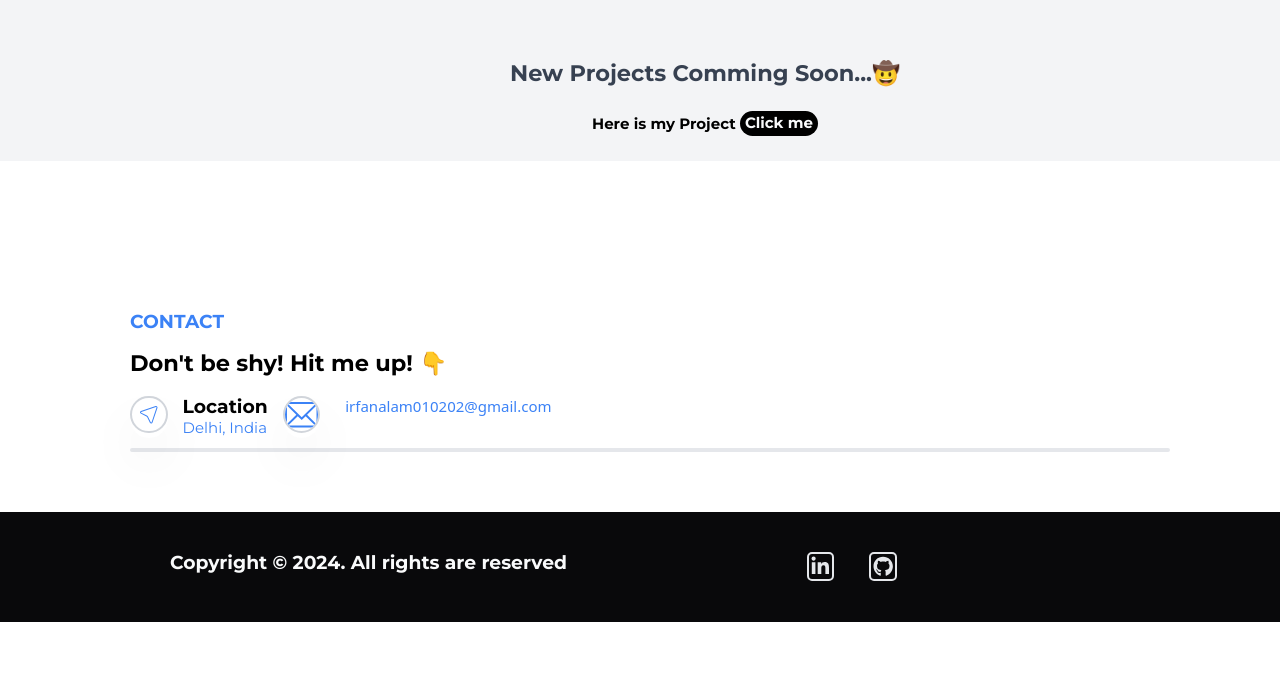
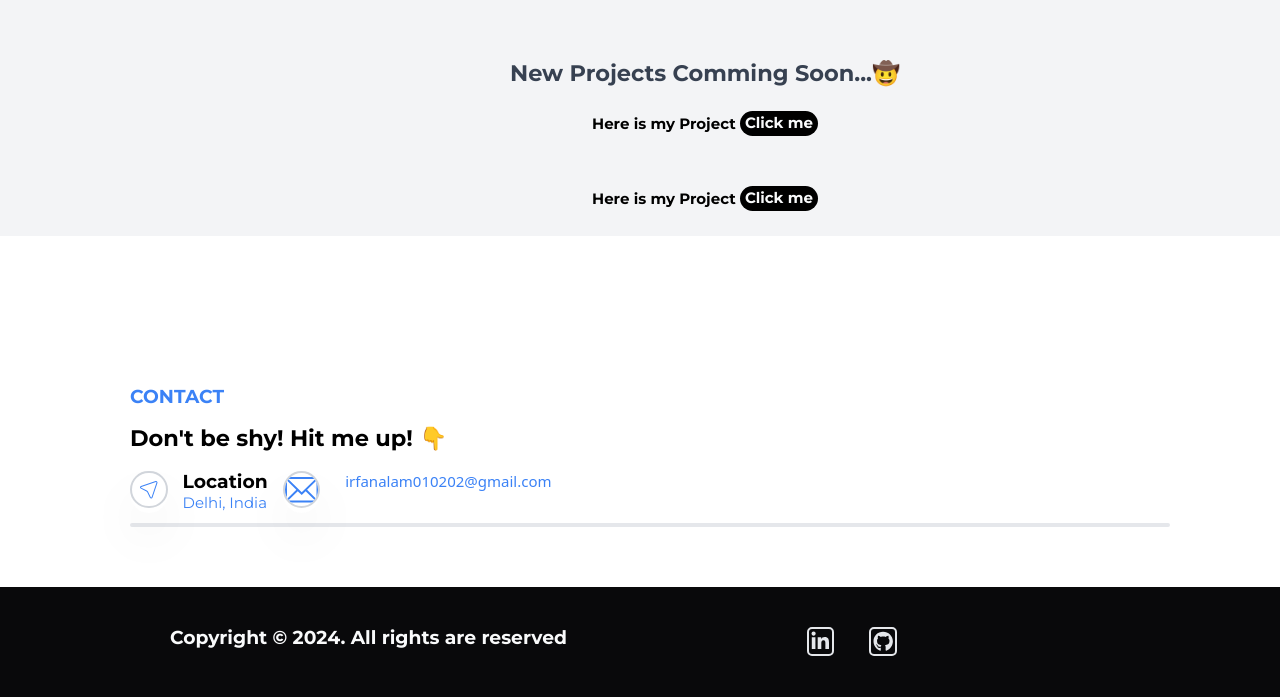
Before and after one commit to Irfanlam123/irfan-dev, a React (Vite) app: page / in a window 1280 px wide. Shown: the part 1358-2056 px from the top of the page. Before the commit the page ends 1981 px from the top, so only its background shows below. Built offline with nearby package versions, Linux system fonts and the light colour scheme.

Commit message:
changes in project

```diff
--- a/src/Components/Projects/Projects.jsx
+++ b/src/Components/Projects/Projects.jsx
@@ -22,6 +22,17 @@ const Projects = () => {
             </button>
           </a>
         </p>
+        <p className="flex justify-center p-10">
+          <a
+            className="text-2xl font-bold"
+            href="https://login-popup.vercel.app/"
+          >
+            Here is my Project{" "}
+            <button className="bg-black text-gray-50 py-1 px-2 rounded-full">
+              Click me
+            </button>
+          </a>
+        </p>
       </div>
     </div>
   );
```
